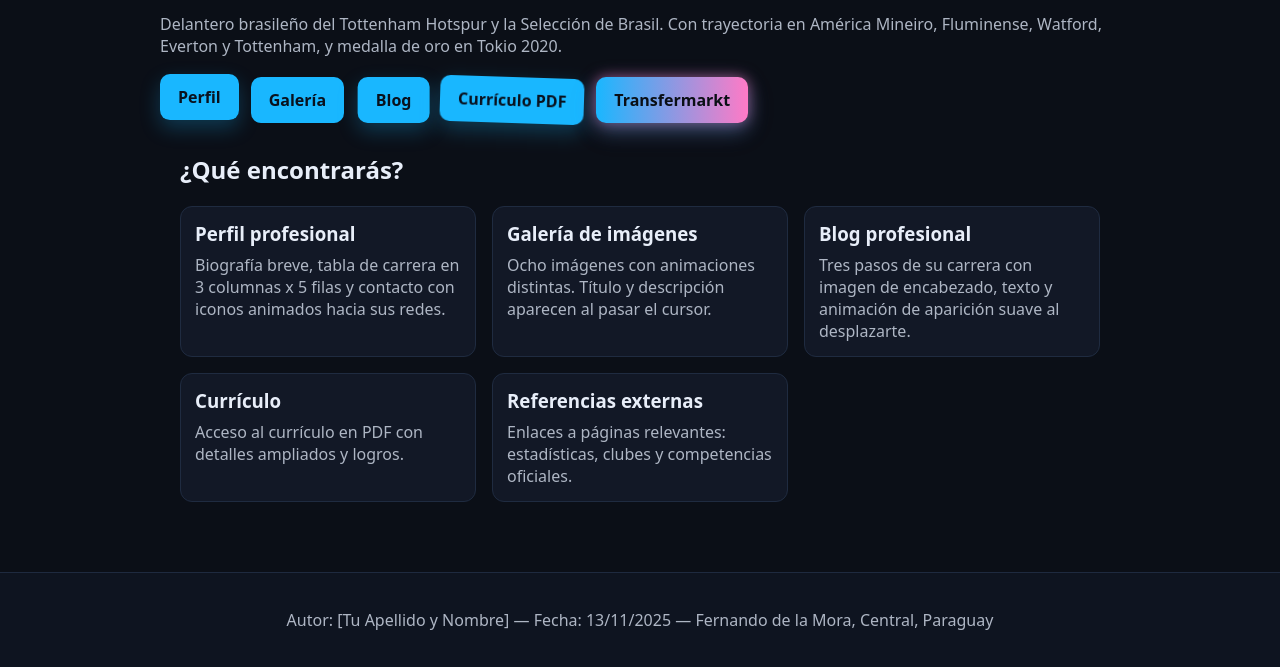
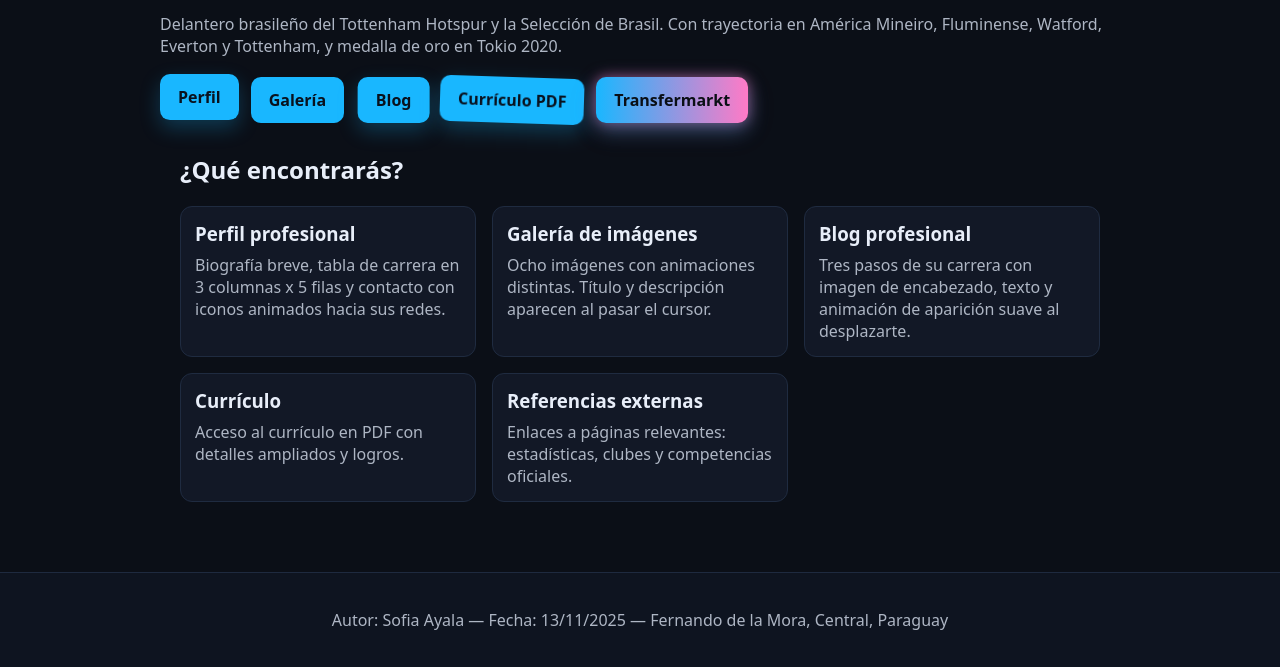
Before and after one commit to sofiafern123-hub/AYALASOFIA_PARCIAL_PW, a plain HTML site: page index.html in a window 1280 px wide. Shown: the part 133-800 px from the top of the page. Drawn offline with Linux system fonts and the light colour scheme.

Commit message:
index.html

```diff
--- a/index.html
+++ b/index.html
@@ -59,7 +59,7 @@
   </main>
 
   <footer class="footer">
-    <p>Autor: [Tu Apellido y Nombre] — Fecha: 13/11/2025 — Fernando de la Mora, Central, Paraguay</p>
+    <p>Autor: Sofia Ayala — Fecha: 13/11/2025 — Fernando de la Mora, Central, Paraguay</p>
   </footer>
 </body>
 </html>
```
